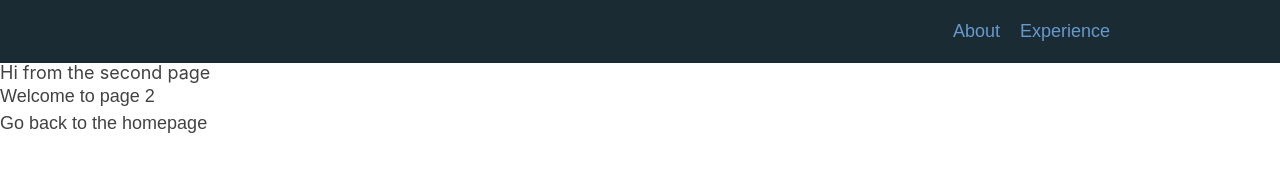
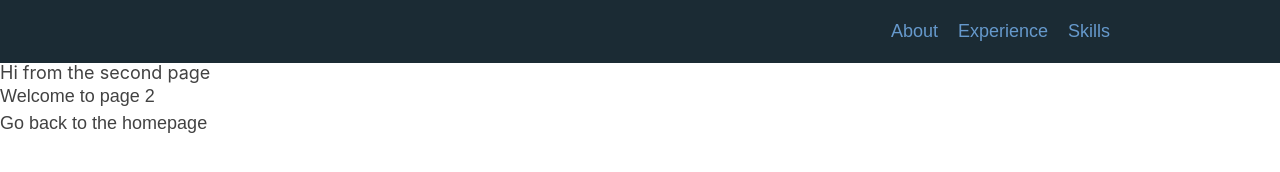
Before and after one commit to juangabrielr4/juangabriel, a Gatsby site: page /page-2 in a window 1280 px wide. Built offline with nearby package versions, Linux system fonts and the light colour scheme; Gatsby itself is replaced by a stand-in of ours.

Commit message:
skills in menu

```diff
--- a/src/components/header.js
+++ b/src/components/header.js
@@ -42,6 +42,7 @@ const Header = ({ siteTitle }) => (
       >
         <li><a href="#">About</a></li>
         <li><a href="#">Experience</a></li>
+        <li><a href="#">Skills</a></li>
       </ul>
     </div>
   </header>
```
